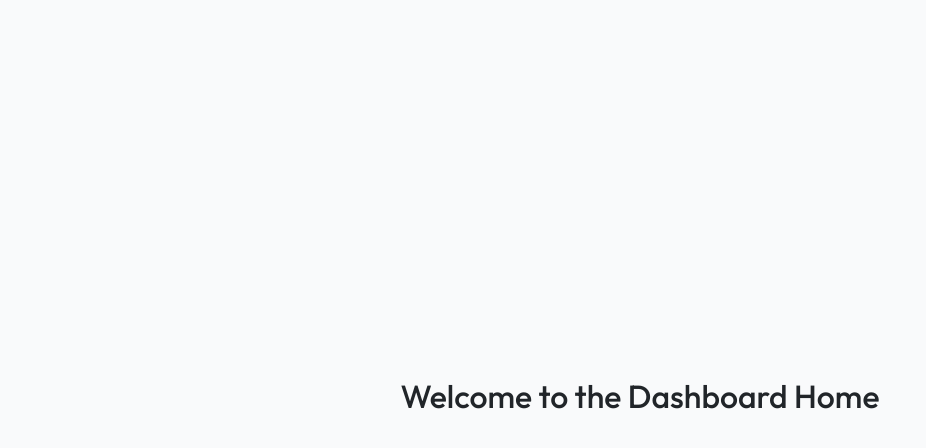
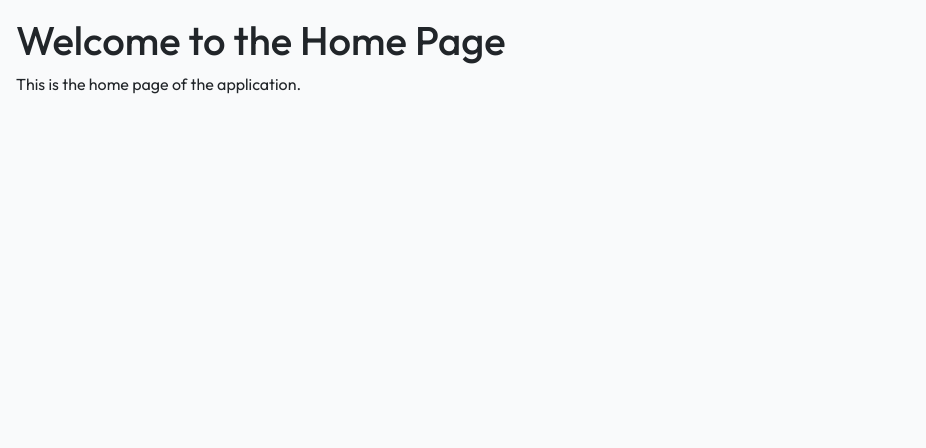
Before and after one commit to thoriqdharmawan/ocm, a React (Vite) app: page / in a window 1280 px wide. Shown: the top 448 px of the page, without its empty margins (0-926 px from the left). Built offline with nearby package versions, Linux system fonts and the light colour scheme; no server answers.

Commit message:
feat: refactor Home component to enhance layout and structure

```diff
--- a/src/pages/Home.tsx
+++ b/src/pages/Home.tsx
@@ -1,3 +1,14 @@
-const Home = () => <h2>Welcome to the Dashboard Home</h2>;
+const Home = () => {
+  return (
+    <div className="d-flex flex-column min-vh-100 w-100">
+      <div className="d-flex flex-column flex-lg-row">
+        <main className="p-3 w-100">
+          <h1>Welcome to the Home Page</h1>
+          <p>This is the home page of the application.</p>
+        </main>
+      </div>
+    </div>
+  )
+}
 
 export default Home;
```
